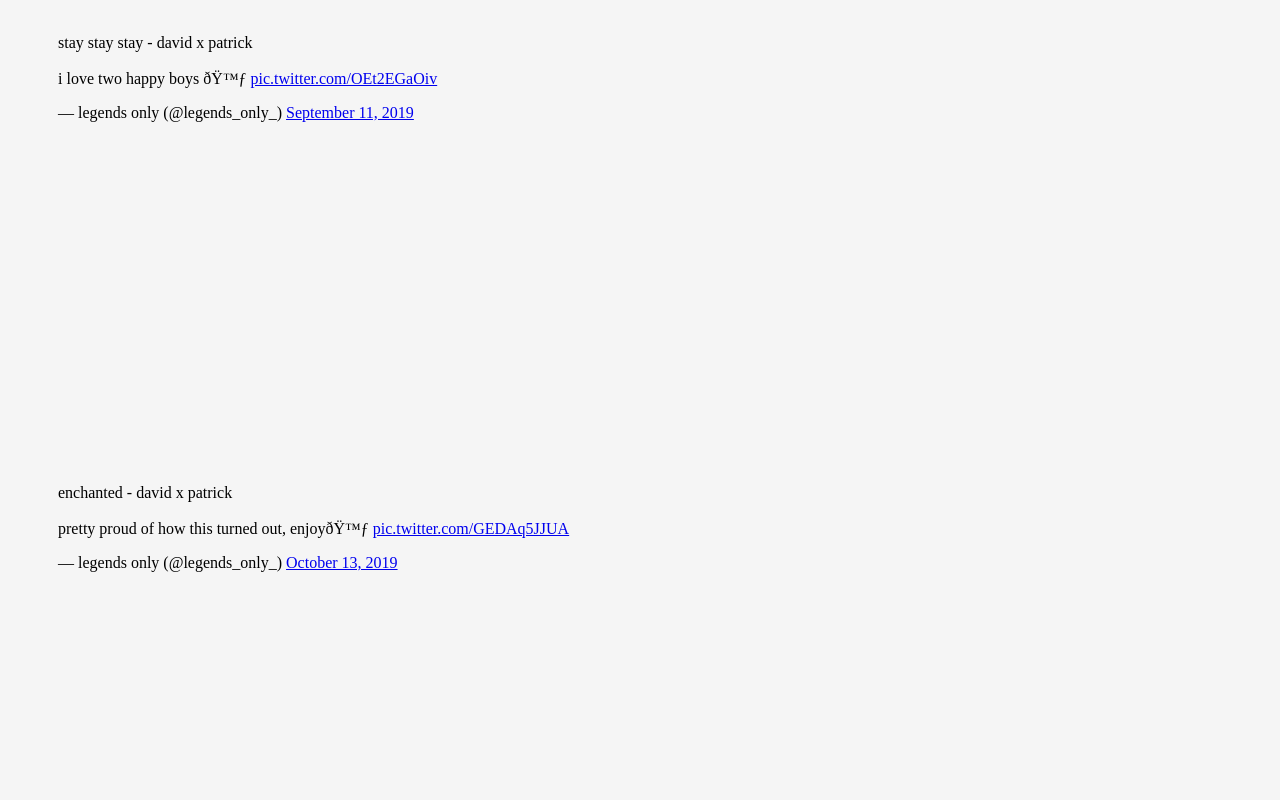
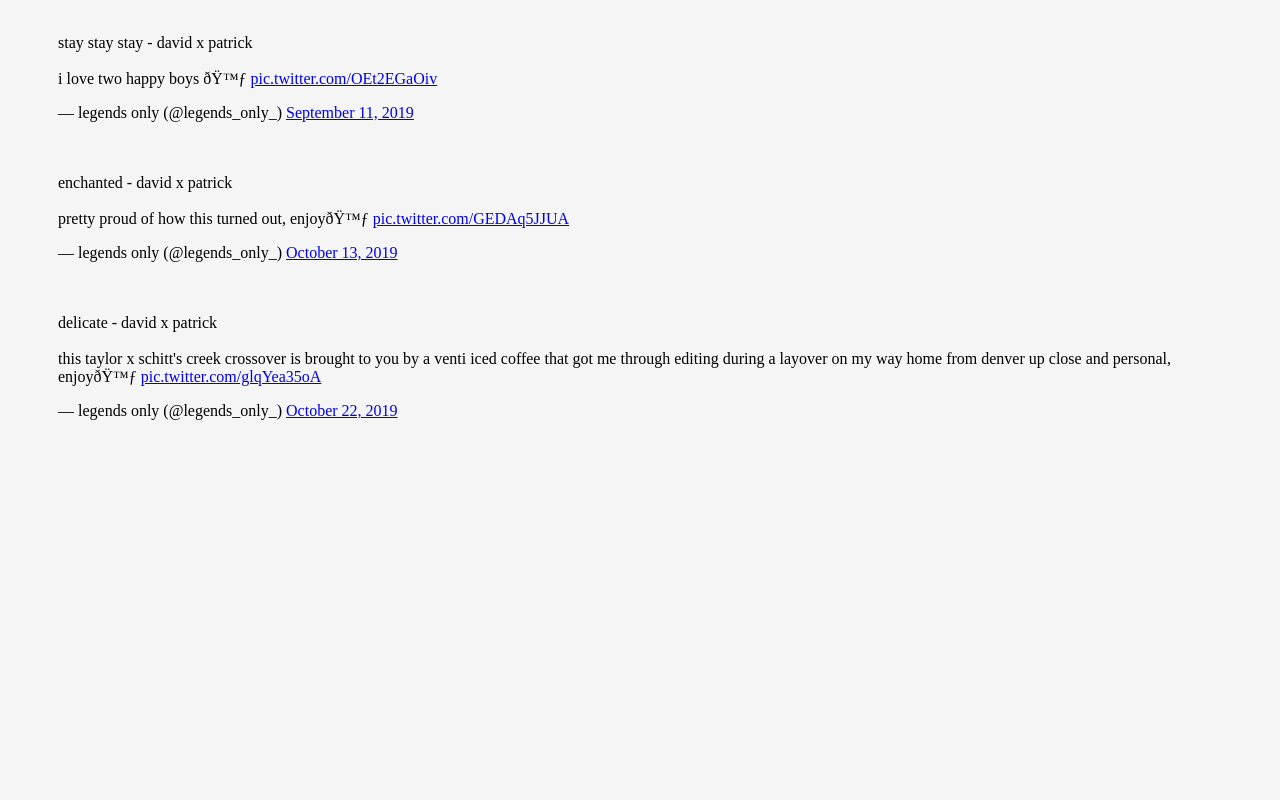
Before and after one commit to legendsonly/legendsonly.github.io, a plain HTML site: page index.html in a window 1280 px wide. Shown: the top 800 px of the page. Drawn offline with Linux system fonts and the light colour scheme.

Commit message:
Add files via upload

```diff
--- a/index.html
+++ b/index.html
@@ -9,10 +9,10 @@
 
 
 .column {
-  float: left;
+  float: center;
   width: 100%;
   padding: 10px;
-  height: 450px;
+
 }
 
 .row:after {
```
